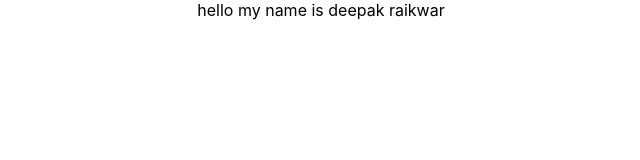
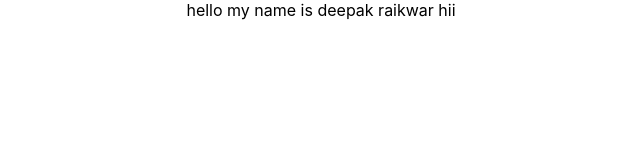
Before and after one commit to rai-deepak-07/Demo, a React (Create React App) app: page / in a window 1280 px wide. Shown: the top 160 px of the page, without its empty margins (319-959 px from the left). Built offline with nearby package versions, Linux system fonts and the light colour scheme.

Commit message:
new (#2)

```diff
--- a/src/App.js
+++ b/src/App.js
@@ -5,6 +5,7 @@ function App() {
   return (
     <div className="App">
       hello my name is deepak raikwar
+      hii
     </div>
   );
 }
```
